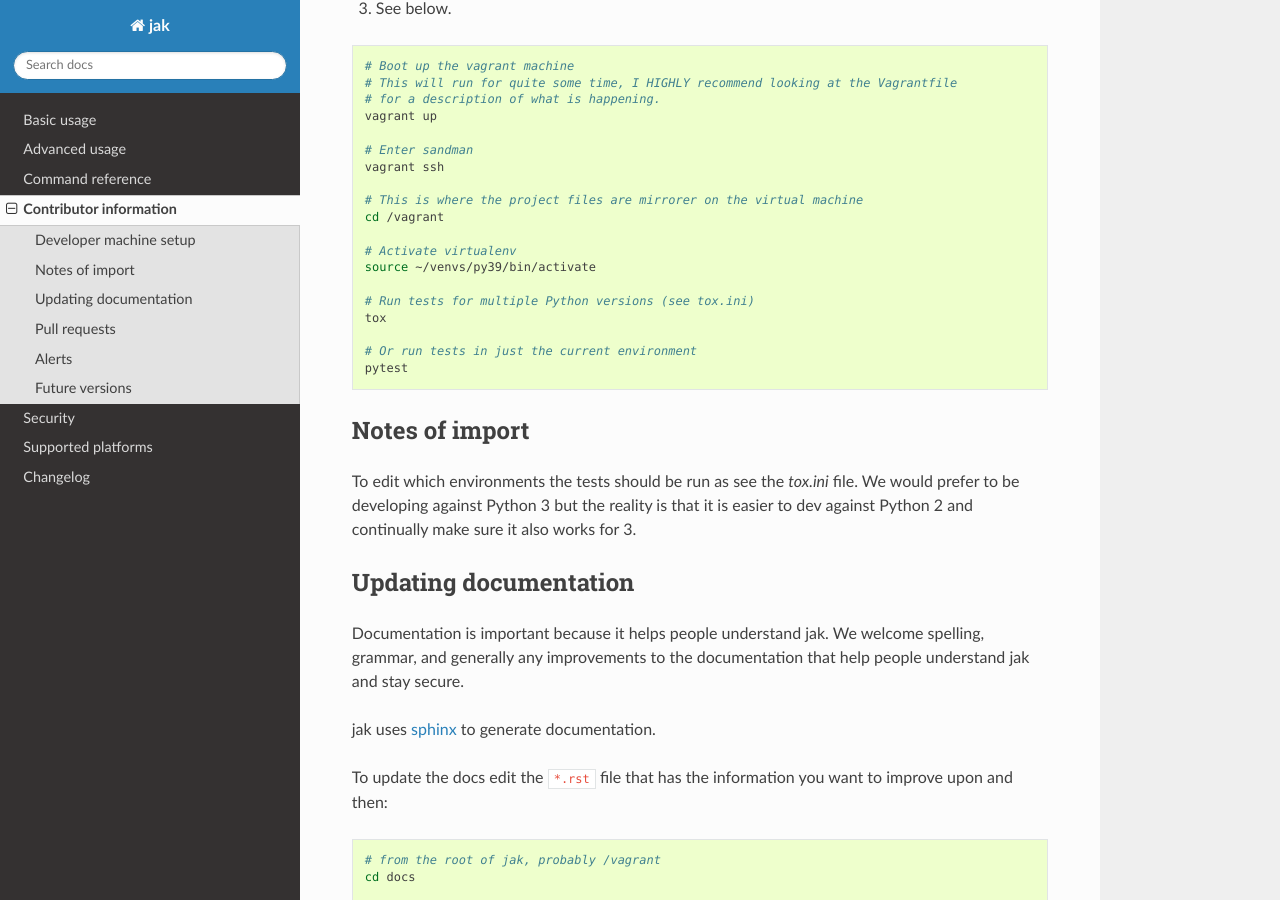
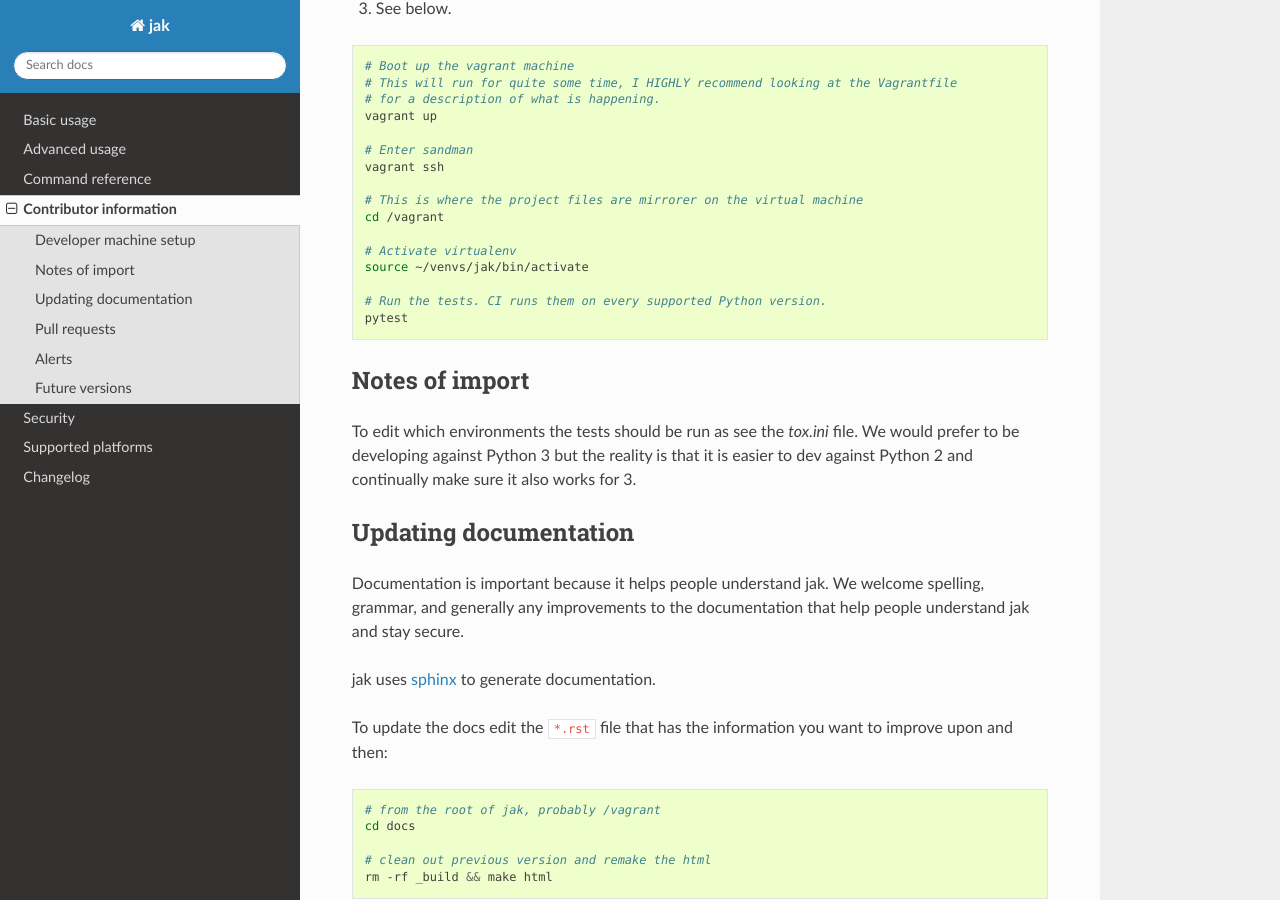
Before and after one commit to dispel/jak, a Sphinx documentation site: the page built from docs/guide/contributor.rst, in a window 1280 px wide and 900 px high, scrolled down 435 px. Built offline with Sphinx 7.4.7 and the Read the Docs theme 3.1.0, drawn with Linux system fonts in a browser that asks for light colours; nearby versions of some CDN libraries; library files that are not in the unit come from our copies.

Commit message:
Stop installing old Pythons in the Vagrant machine
Use the system Python of an Ubuntu 24.04 box (3.12) with a single venv
instead of installing 3.6 - 3.9 from deadsnakes. CI covers the other
supported versions. Canonical does not publish a 24.04 Vagrant box, so
switch to bento/ubuntu-24.04.

Co-Authored-By: Claude Fable 5.2 <noreply@anthropic.com>

```diff
--- a/docs/guide/contributor.rst
+++ b/docs/guide/contributor.rst
@@ -31,12 +31,9 @@ Developer machine setup
   cd /vagrant
 
   # Activate virtualenv
-  source ~/venvs/py39/bin/activate
+  source ~/venvs/jak/bin/activate
 
-  # Run tests for multiple Python versions (see tox.ini)
-  tox
-
-  # Or run tests in just the current environment
+  # Run the tests. CI runs them on every supported Python version.
   pytest
 
 
```
Also changed, not shown: 1 other file.
